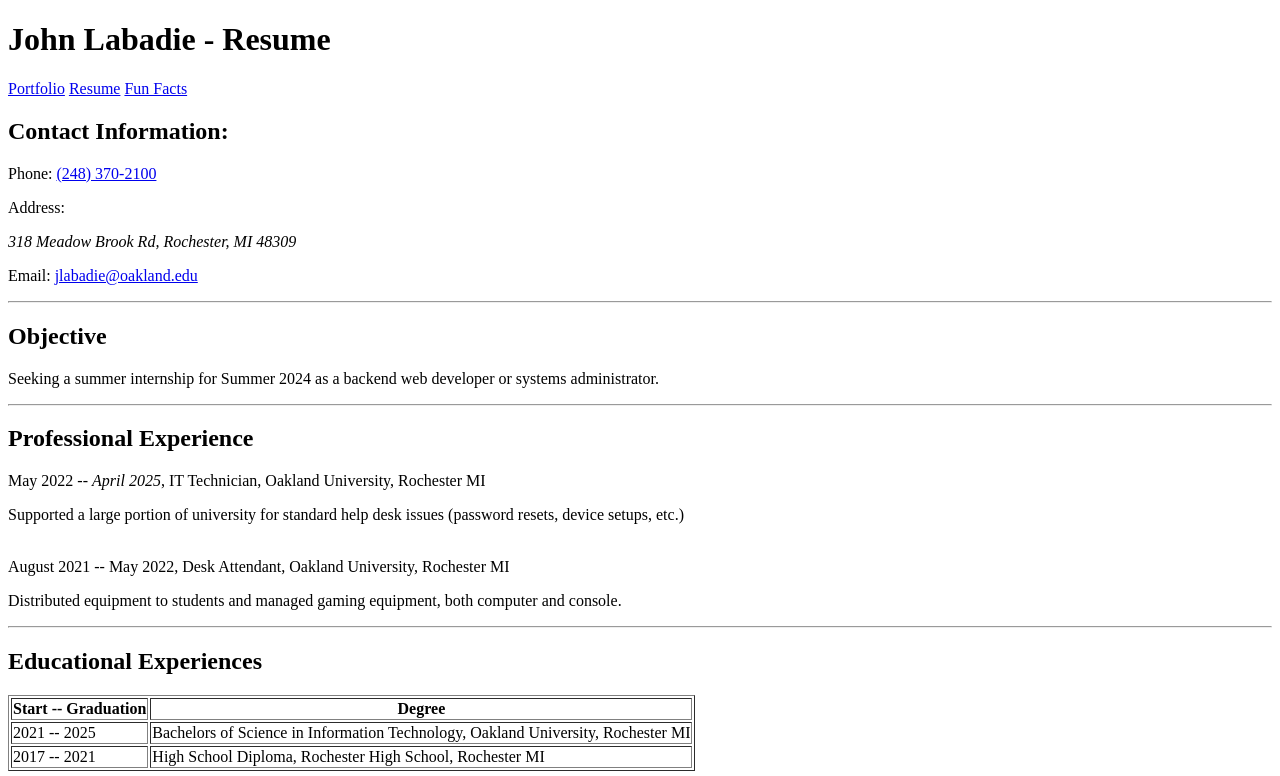
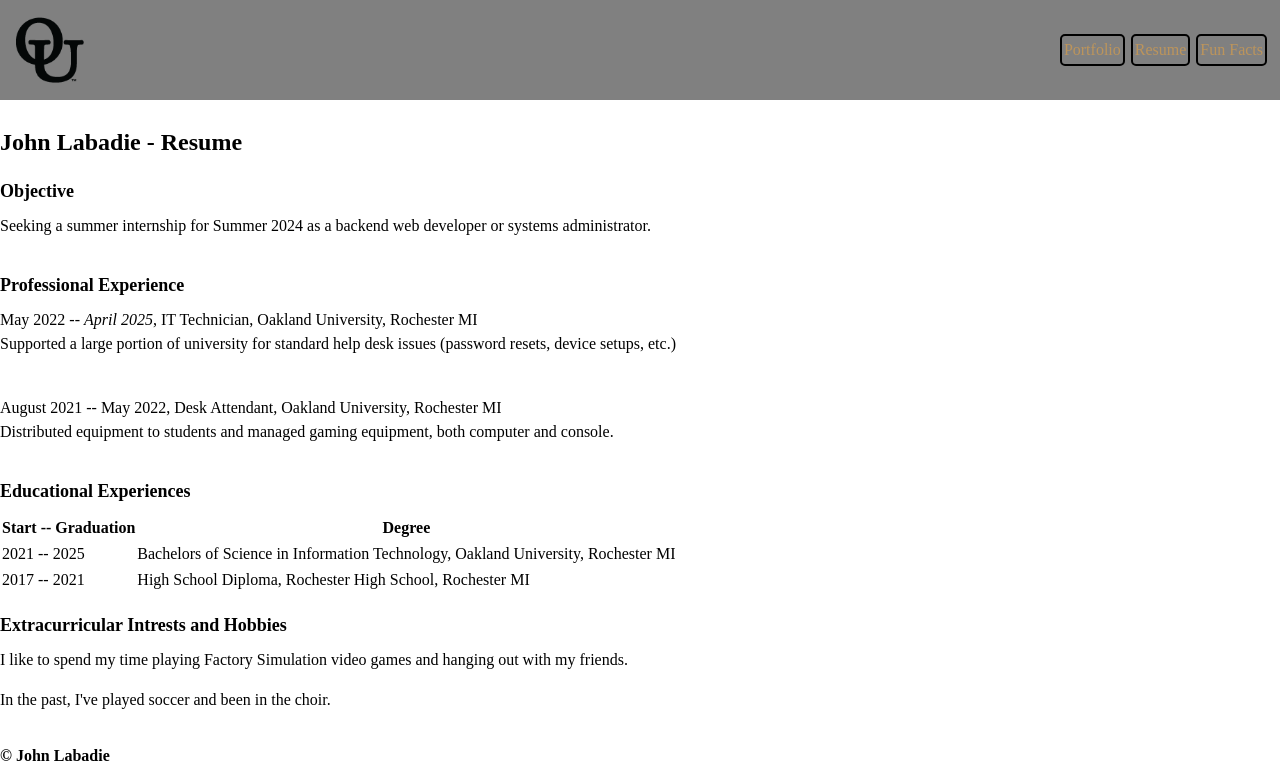
Before and after one commit to Technoknight17/Labadie_hw2TH_csi3150_fs2023, a plain HTML site: page html/my_resume.html in a window 1280 px wide. Shown: the top 776 px of the page. Drawn offline with Linux system fonts and the light colour scheme.

Commit message:
Added Header to Resume and Fun Facts

```diff
--- a/html/my_resume.html
+++ b/html/my_resume.html
@@ -6,27 +6,22 @@
     <title>JLabadie</title>
     <!--Favicon found on Icons8-->
     <link rel="shortcut icon" href="../img/favicon.png" type="image/x-icon" />
+    <link rel="stylesheet" href="../css/normalize.css">
+    <link rel="stylesheet" href="../css/style.css">
   </head>
   <body>
     <header>
-      <!--Header and navigation links-->
-      <h1>John Labadie - Resume</h1>
-      <nav id="pageHeader">
-        <a href="../index.html" class="navOption">Portfolio</a>
-        <a href="../html/my_resume.html" class="navOption">Resume</a>
-        <a href="../html/my_fun_facts.html" class="navOption">Fun Facts</a>
-      </nav>
-      <!--Contact Info-->
-      <h2>Contact Information:</h2>
-      <p>Phone: <a href="tel:+12483702100">(248) 370-2100</a></p>
-      <p>Address:</p>
-      <address>318 Meadow Brook Rd, Rochester, MI 48309</address>
-      <p>
-        Email: <a href="mailto:jlabadie@oakland.edu">jlabadie@oakland.edu</a>
-      </p>
-      <hr />
+      <div class="topbar">
+        <img class="logoImage" src="../img/OU_RGB_BLK.png" alt="OU Logo">
+        <nav class="navbar">
+          <a href="../index.html" class="navbar-link">Portfolio</a>
+          <a href="../html/my_resume.html" class="navbar-link">Resume</a>
+          <a href="../html/my_fun_facts.html" class="navbar-link">Fun Facts</a>
+        </nav>
+      </div>
     </header>
     <main>
+      <h1>John Labadie - Resume</h1>
       <!--Objective, Professional Experience, Educational Experience, and Extracurriculars/Hobbies-->
       <div id="objective">
         <h2>Objective</h2>
```
Also changed, not shown: html/my_fun_facts.html (+11 -7 lines).
